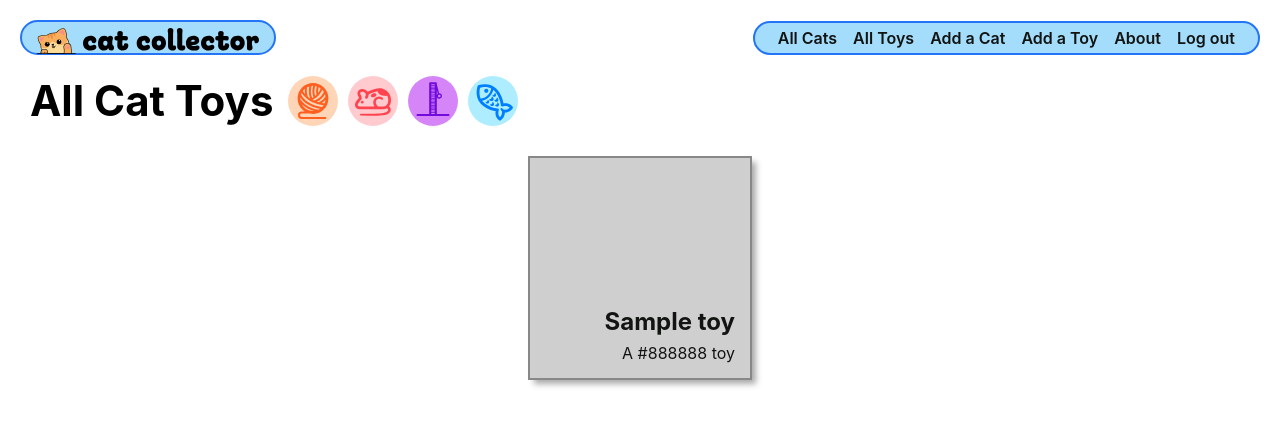
After one commit to ISRAA-ASHOOR/django-crud-app-cat-collector, a Django app: page /toys/ in a window 1280 px wide. The commit adds this page. Shown: the top 426 px of the page. Run offline with Django 5.2, Linux system fonts and the light colour scheme; a user stored in the database is signed in; tables that the repository leaves empty hold one stand-in row (values such as "Sample post").

Commit message:
Completed app

```diff
--- a/catcollector/urls.py
+++ b/catcollector/urls.py
@@ -20,4 +20,5 @@ from django.urls import path, include
 urlpatterns = [
     path('admin/', admin.site.urls),
     path('', include('main_app.urls')),
+    path('accounts/', include('django.contrib.auth.urls')),
 ]
--- a/main_app/admin.py
+++ b/main_app/admin.py
@@ -1,6 +1,7 @@
 from django.contrib import admin
-from .models import Cat, Feeding
+
+from .models import Cat, Feeding, Toy  # import the model
 
 admin.site.register(Cat)
-# Register the new Feeding model
 admin.site.register(Feeding)
+admin.site.register(Toy)
--- a/main_app/models.py
+++ b/main_app/models.py
@@ -1,5 +1,6 @@
 from django.db import models
 from django.urls import reverse
+from django.contrib.auth.models import User
 
 # Create your models here.
 
@@ -9,11 +10,24 @@ MEALS = (
     ('D', 'Dinner')
 )
 
+# Add the Toy model
+class Toy(models.Model):
+    name = models.CharField(max_length=50)
+    color = models.CharField(max_length=20)
+
+    def __str__(self):
+        return self.name
+
+    def get_absolute_url(self):
+        return reverse('toy-detail', kwargs={'pk': self.id})
+
 class Cat(models.Model):
     name = models.CharField(max_length=100)
     breed = models.CharField(max_length=100)
     description = models.TextField(max_length=250)
     age = models.IntegerField()
+    toys = models.ManyToManyField(Toy)
+    user = models.ForeignKey(User, on_delete=models.CASCADE)
 
     def __str__(self):
         return self.name
--- a/main_app/static/css/base.css
+++ b/main_app/static/css/base.css
@@ -272,3 +272,19 @@ nav li {
       }
     }
 }
+
+#logout-form button {
+  text-decoration: none;
+  color: var(--text-color);
+  font-weight: 600;
+  font-size: 16px;
+  background: none;
+  border: none;
+  cursor: pointer;
+  padding: 0;
+  font-family: inherit;
+}
+
+#logout-form button:hover {
+  color: var(--link-hover-color);
+}
--- /dev/null
+++ b/main_app/static/css/toys/toy-index.css
@@ -0,0 +1,64 @@
+.card-container {
+    padding: 0 40px;
+    display: flex;
+    justify-content: center;
+    flex-wrap: wrap;
+}
+
+.card {
+    width: 224px;
+    height: 224px;
+    margin: 10px;
+    border: solid 2px;
+    box-shadow: var(--card-box-shadow);
+    position: relative;
+}
+
+.card-bg {
+    opacity: 0.4;
+    position: absolute;
+    display: inline-flex;
+    top: 0;
+    left: 0;
+    width: 100%;
+    height: 100%;
+}
+
+.card-content {
+    padding: 15px;
+    height: 100%;
+    width: 100%;
+    display: flex;
+    align-items: flex-end;
+    justify-content: flex-end;
+    flex-direction: column;
+}
+
+.card > a {
+    position: absolute;
+    top: 0;
+    left: 0;
+    width: 100%;
+    height: 100%;
+    display: inline-block;
+    text-decoration: none;
+    color: var(--text-color);
+}
+
+.card h2 {
+    margin: 7px 0;
+    font-size: var(--font-xl);
+}
+
+.card p {
+    margin: 0;
+    font-size: var(--font-reg);
+}
+
+.page-header > img {
+    margin-left: 10px;
+}
+
+.page-header > img:first-of-type {
+    margin-left: 15px;
+}
--- a/main_app/templates/base.html
+++ b/main_app/templates/base.html
@@ -21,9 +21,23 @@
       </div>
       <nav>
         <ul>
+          {% if user.is_authenticated %}
           <li><a href="{% url 'cat-index' %}">All Cats</a></li>
+          <li><a href="{% url 'toy-index' %}">All Toys</a></li>
           <li><a href="{% url 'cat-create' %}">Add a Cat</a></li>
+          <li><a href="{% url 'toy-create' %}">Add a Toy</a></li>
           <li><a href="{% url 'about' %}">About</a></li>
+          <li>
+            <form id="logout-form" method="post" action="{% url 'admin:logout' %}">
+              {% csrf_token %}
+              <button type="submit">Log out</button>
+            </form>
+          </li>
+          {% else %}
+          <li><a href="{% url 'about' %}">About</a></li>
+          <li><a href="{% url 'home' %}">Login</a></li>
+          <li><a href="{% url 'signup' %}">Sign Up</a></li>
+          {% endif %}
         </ul>
       </nav>
     </header>
--- /dev/null
+++ b/main_app/templates/main_app/toy_list.html
@@ -0,0 +1,30 @@
+{% extends 'base.html' %}
+{% load static %}
+{% block head %}
+<link rel="stylesheet" href="{% static 'css/toys/toy-index.css' %}" />
+{% endblock %}
+{% block content %}
+
+<section class="page-header">
+  <h1>All Cat Toys</h1>
+  <img src="{% static 'images/string.svg' %}" alt="A ball of string" />
+  <img src="{% static 'images/mouse.svg' %}" alt="A mouse" />
+  <img src="{% static 'images/post.svg' %}" alt="A scratching post" />
+  <img src="{% static 'images/fish.svg' %}" alt="A fishy toy" />
+</section>
+
+<section class="card-container">
+  {% for toy in toy_list %}
+    <div class="card" style="border-color: {{ toy.color }}">
+      <div class="card-bg" style="background-color: {{ toy.color }}"></div>
+      <a href="{% url 'toy-detail' toy.id %}">
+        <div class="card-content">
+          <h2>{{ toy.name }}</h2>
+          <p>A {{ toy.color }} toy</p>
+        </div>
+      </a>
+    </div>
+  {% endfor %}
+</section>
+
+{% endblock %}
--- a/main_app/urls.py
+++ b/main_app/urls.py
@@ -2,7 +2,8 @@ from django.urls import path
 from . import views
 
 urlpatterns = [
-    path('', views.home, name='home'),
+    path('accounts/signup/', views.signup, name='signup'),
+    path('', views.Home.as_view(), name='home'),
     path('about/', views.about, name='about'),
     path('cats/', views.cat_index, name='cat-index'),
     path('cats/<int:cat_id>/', views.cat_detail, name='cat-detail'),
@@ -10,4 +11,11 @@ urlpatterns = [
     path('cats/<int:pk>/update/', views.CatUpdate.as_view(), name='cat-update'),
     path('cats/<int:pk>/delete/', views.CatDelete.as_view(), name='cat-delete'),
     path('cats/<int:cat_id>/add-feeding/', views.add_feeding, name='add-feeding'),
+    path('toys/create/', views.ToyCreate.as_view(), name='toy-create'),
+    path('toys/<int:pk>/', views.ToyDetail.as_view(), name='toy-detail'),
+    path('toys/', views.ToyList.as_view(), name='toy-index'),
+    path('toys/<int:pk>/update/', views.ToyUpdate.as_view(), name='toy-update'),
+    path('toys/<int:pk>/delete/', views.ToyDelete.as_view(), name='toy-delete'),
+    path('cats/<int:cat_id>/associate-toy/<int:toy_id>/', views.associate_toy, name='associate-toy'),
+    path('cats/<int:cat_id>/remove-toy/<int:toy_id>/', views.remove_toy, name='remove-toy'),
 ]
--- a/main_app/views.py
+++ b/main_app/views.py
@@ -1,47 +1,93 @@
 from django.shortcuts import render, redirect
 from django.views.generic.edit import CreateView, UpdateView, DeleteView
-from .models import Cat
+from .models import Cat, Toy
 from .forms import FeedingForm
+from django.views.generic import ListView, DetailView
+from django.contrib.auth.views import LoginView
+from django.contrib.auth import login
+from django.contrib.auth.forms import UserCreationForm
+from django.contrib.auth.decorators import login_required
+from django.contrib.auth.mixins import LoginRequiredMixin
 
 # Create your views here.
 from django.http import HttpResponse
 
 # Define the home view function
-def home(request):
-    # Send a simple HTML response
-    return render(request, 'home.html')
+# def home(request):
+#     return render(request, 'home.html')
+
+def signup(request):
+    error_message = ''
+    if request.method == 'POST':
+        # This is how to create a 'user' form object
+        # that includes the data from the browser
+        form = UserCreationForm(request.POST)
+        if form.is_valid():
+            # This will add the user to the database
+            user = form.save()
+            # This is how we log a user in
+            login(request, user)
+            return redirect('cat-index')
+        else:
+            error_message = 'Invalid sign up - try again'
+    # A bad POST or a GET request, so render signup.html with an empty form
+    form = UserCreationForm()
+    context = {'form': form, 'error_message': error_message}
+    return render(request, 'signup.html', context)
+    # Same as:
+    # return render(
+    #     request,
+    #     'signup.html',
+    #     {'form': form, 'error_message': error_message}
+    # )
+
+class Home(LoginView):
+    template_name = 'home.html'
 
 def about(request):
     return render(request, 'about.html')
 
-
+@login_required
 def cat_index(request):
-    cats = Cat.objects.all()
+    cats = Cat.objects.filter(user=request.user)
+    # cats = Cat.objects.all()
     return render(request, 'cats/index.html', {'cats': cats})
 
+@login_required
 def cat_detail(request, cat_id):
     cat = Cat.objects.get(id=cat_id)
-    # instantiate FeedingForm to be rendered in the template
+
+    # Only get the toys the cat does not have
+    toys_cat_doesnt_have = Toy.objects.exclude(id__in = cat.toys.all().values_list('id'))
+
     feeding_form = FeedingForm()
     return render(request, 'cats/detail.html', {
-        # include the cat and feeding_form in the context
-        'cat': cat, 'feeding_form': feeding_form
+        'cat': cat,
+        'feeding_form': feeding_form,
+        'toys': toys_cat_doesnt_have  # send those toys
     })
 
-class CatCreate(CreateView):
+class CatCreate(LoginRequiredMixin, CreateView):
     model = Cat
-    fields = '__all__'
+    fields = ['name', 'breed', 'description', 'age']
     success_url = '/cats/'
 
-class CatUpdate(UpdateView):
+    def form_valid(self, form):
+        # Assign the logged in user (self.request.user)
+        form.instance.user = self.request.user  # form.instance is the cat
+        # Let the CreateView do its job as usual
+        return super().form_valid(form)
+
+class CatUpdate(LoginRequiredMixin, UpdateView):
     model = Cat
     # Let's disallow the renaming of a cat by excluding the name field!
     fields = ['breed', 'description', 'age']
 
-class CatDelete(DeleteView):
+class CatDelete(LoginRequiredMixin, DeleteView):
     model = Cat
     success_url = '/cats/'
 
+@login_required
 def add_feeding(request, cat_id):
     # create a ModelForm instance using the data in request.POST
     form = FeedingForm(request.POST)
@@ -53,3 +99,35 @@ def add_feeding(request, cat_id):
         new_feeding.cat_id = cat_id
         new_feeding.save()
     return redirect('cat-detail', cat_id=cat_id)
+
+class ToyCreate(LoginRequiredMixin, CreateView):
+    model = Toy
+    fields = '__all__'
+
+class ToyList(LoginRequiredMixin, ListView):
+    model = Toy
+
+class ToyDetail(LoginRequiredMixin, DetailView):
+    model = Toy
+
+class ToyUpdate(LoginRequiredMixin, UpdateView):
+    model = Toy
+    fields = ['name', 'color']
+
+class ToyDelete(LoginRequiredMixin, DeleteView):
+    model = Toy
+    success_url = '/toys/'
+
+@login_required
+def associate_toy(request, cat_id, toy_id):
+    # Note that you can pass a toy's id instead of the whole object
+    Cat.objects.get(id=cat_id).toys.add(toy_id)
+    return redirect('cat-detail', cat_id=cat_id)
+
+@login_required
+def remove_toy(request, cat_id, toy_id):
+    # Look up the cat
+    # Look up the toy
+    # Remove the toy from the cat
+    Cat.objects.get(id=cat_id).toys.remove(toy_id)
+    return redirect('cat-detail', cat_id=cat_id)
```
Also changed, not shown: catcollector/settings.py (+7 -0 lines), main_app/static/css/toys/toy-detail.css (added, +52 -0 lines), main_app/templates/cats/detail.html (+49 -0 lines), main_app/templates/home.html (+11 -0 lines), main_app/templates/main_app/toy_confirm_delete.html (added, +17 -0 lines), main_app/templates/main_app/toy_detail.html (added, +18 -0 lines), main_app/templates/main_app/toy_form.html (added, +23 -0 lines), main_app/templates/signup.html (added, +22 -0 lines), main_app/migrations/0003_toy_alter_feeding_options_alter_feeding_date.py (added), main_app/migrations/0004_cat_toys.py (added), main_app/migrations/0005_cat_user.py (added).
